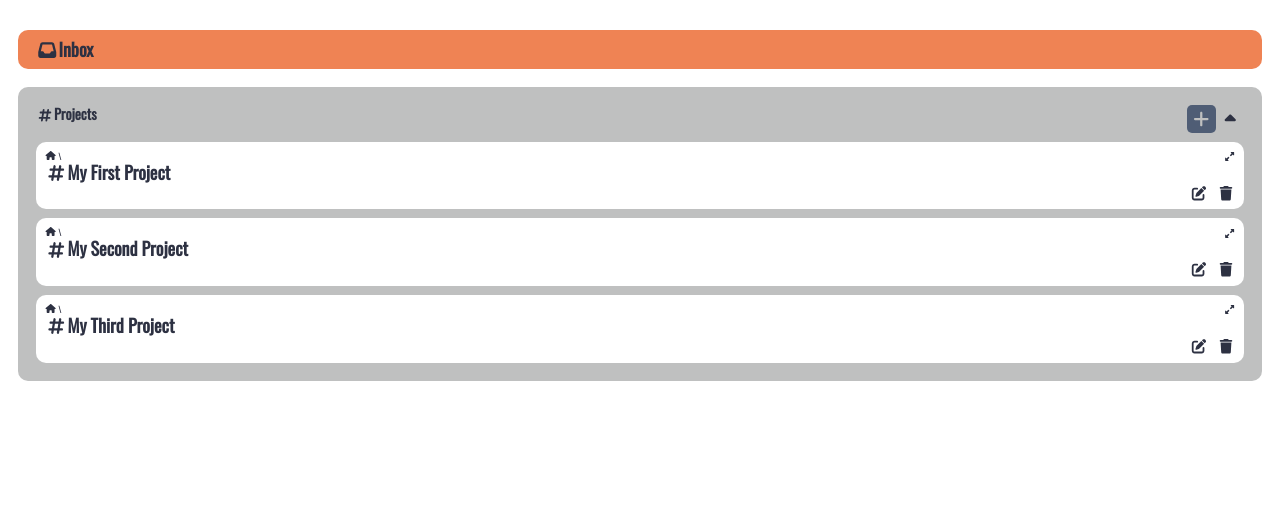
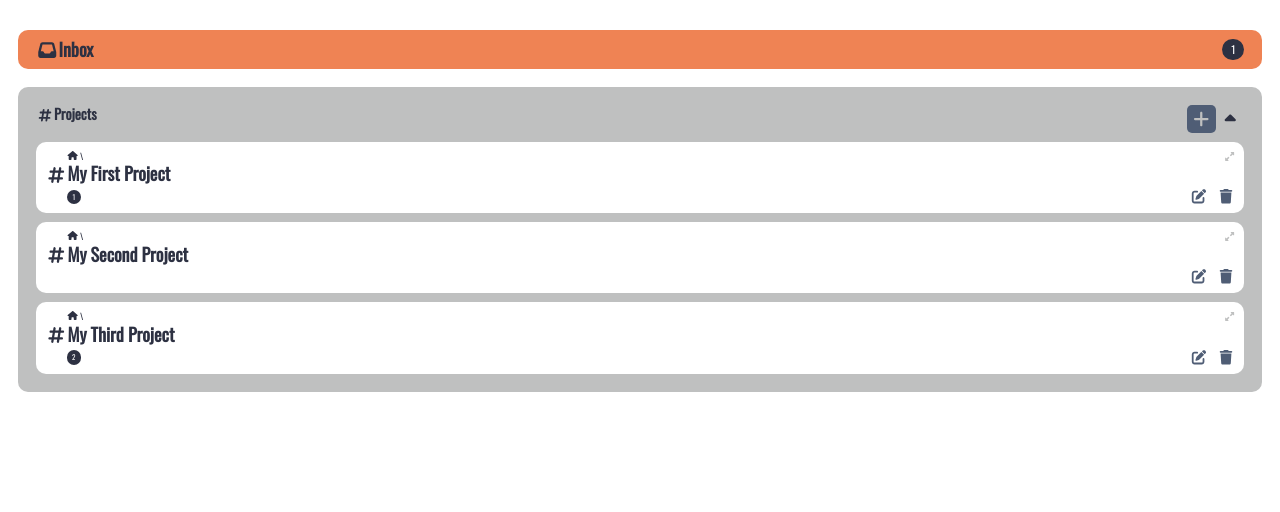
Before and after one commit to frarosset/todo-list, a website built with webpack: page src/index.html in a window 1280 px wide. Shown: the part 236-748 px from the top of the page. Built offline with nearby package versions, Linux system fonts and the light colour scheme; what pubsub-js, webfontloader would draw is missing.

Commit message:
Add visual representation of nTodoNested in the baseDomComponents (and inherited classes) instances

```diff
--- a/src/index.css
+++ b/src/index.css
@@ -171,13 +171,24 @@ body > main {
   grid-template-columns: min-content 1fr min-content min-content;
 }
 
-.project-div__header,
+.project-div__header {
+  grid-template-areas:
+    ". path path back-btn"
+    "title title title title"
+    ". description description description"
+    ". tags . action-div"
+    ". otherinfo otherinfo otherinfo";
+  grid-template-columns: calc(1.2 * var(--title-h2-fontsize)) 1fr min-content min-content;
+}
+
 .note-div__header {
   grid-template-areas:
-    ". path path back-btn"
-    ". title title title"
-    ". description description description"
-    "tags tags . action-div";
+    "path path back-btn"
+    "title title title"
+    "description description description"
+    "tags . action-div"
+    "otherinfo otherinfo otherinfo";
+  grid-template-columns: 1fr min-content min-content;
 }
 
 .todo-div__header {
@@ -187,6 +198,7 @@ body > main {
     ". description description description"
     ". tags . action-div"
     ". otherinfo otherinfo otherinfo";
+  grid-template-columns: min-content 1fr min-content min-content;
 }
 
 .todo-div__back-btn,
@@ -263,11 +275,16 @@ body > main {
   justify-self: center;
 }
 
-.todo-div__other-infos-div {
+.project-div__other-infos-div,
+.todo-div__other-infos-div,
+.note-div__other-infos-div {
   grid-area: otherinfo;
   font-size: var(--base-mini-other-info-fontsize);
   margin: var(--base-header-other-info-margin);
   padding: var(--base-header-other-info-padding);
+}
+
+.todo-div__other-infos-div {
   border-top: 1px solid var(--otherinfo-line-color);
 }
 
@@ -381,11 +398,24 @@ body > main {
 }
 
 .project-mini-div,
+.todo-mini-div,
+.note-mini-div {
+  grid-template-rows: min-content var(--base-mini-status-fontsize) min-content;
+}
+
+.project-mini-div {
+  grid-template-areas:
+    ". path expand-btn"
+    "title  title ."
+    ". otherinfo  action-div";
+  grid-template-columns: calc(1.2 * var(--base-mini-title-fontsize)) 1fr min-content;
+}
+
 .note-mini-div {
   grid-template-areas:
     "path expand-btn"
-    "title  ."
-    ".  action-div";
+    "title ."
+    "otherinfo  action-div";
   grid-template-columns: 1fr min-content;
 }
 
@@ -439,13 +469,34 @@ body > main {
   align-self: center;
 }
 
-.todo-mini-div__other-infos-div {
+.project-mini-div__other-infos-div,
+.todo-mini-div__other-infos-div,
+.note-mini-div__other-infos-div {
   grid-area: otherinfo;
   font-size: var(--base-mini-other-info-fontsize);
+  display: flex;
+  justify-content: flex-start;
+  align-items: baseline;
+  align-self: end;
+  gap: 0.5em;
 }
 
 .todo-mini-div__other-info-div {
   display: flex;
+}
+
+.project-mini-div__expand-btn,
+.todo-mini-div__expand-btn,
+.note-mini-div__expand-btn {
+  color: var(--light-btn-color);
+}
+.project-mini-div__edit-btn,
+.todo-mini-div__edit-btn,
+.note-mini-div__edit-btn,
+.project-mini-div__remove-btn,
+.todo-mini-div__remove-btn,
+.note-mini-div__remove-btn {
+  color: var(--lighter-btn-color);
 }
 
 /* --------------------------------------------*/
@@ -486,6 +537,44 @@ body > main {
   color: var(--home-project-mini-nav-color);
   background-color: var(--home-project-mini-nav-bg-color);
   padding-left: var(--base-list-padding); /* to align with .project-list-div */
+  padding-right: var(--base-list-padding); /* to align with .project-list-div */
+  display: flex;
+  justify-content: space-between;
+  align-items: center;
+}
+
+/* Counters */
+.project-mini-div__n-todo-nested-icon,
+.todo-mini-div__n-todo-nested-icon,
+.note-mini-div__n-todo-nested-icon,
+.project-mini-nav-div__n-todo-nested-icon,
+.todo-mini-nav-div__n-todo-nested-icon,
+.note-mini-nav-div__n-todo-nested-icon {
+  color: var(--ntodonested-color);
+  background-color: var(--ntodonested-bg-color);
+  border-radius: 50%;
+  padding: 0.5em;
+  min-width: 2em;
+  height: 2em;
+  display: flex;
+  align-items: center;
+  justify-content: center;
+  font-size: var(--ntodonested-fontsize);
+}
+
+.project-mini-nav-div__n-todo-nested-icon,
+.todo-mini-nav-div__n-todo-nested-icon,
+.note-mini-nav-div__n-todo-nested-icon {
+  font-size: var(--ntodonested-nav-fontsize);
+}
+
+.project-mini-div__n-todo-nested-icon__hidden,
+.todo-mini-div__n-todo-nested-icon__hidden,
+.note-mini-div__n-todo-nested-icon__hidden,
+.project-mini-nav-div__n-todo-nested-icon__hidden,
+.todo-mini-nav-div__n-todo-nested-icon__hidden,
+.note-mini-nav-div__n-todo-nested-icon__hidden {
+  display: none;
 }
 
 /* Adjust home icon and path */
@@ -782,6 +871,8 @@ body > main {
   --base-mini-path-fontsize: 0.5rem;
   --base-mini-other-info-fontsize: 0.8rem;
   --base-footer-fontsize: 0.5rem;
+  --ntodonested-fontsize: calc(0.5 * var(--base-mini-other-info-fontsize));
+  --ntodonested-nav-fontsize: calc(0.75 * var(--base-mini-other-info-fontsize));
 
   --main-padding: 1rem;
   --base-list-padding: 1rem;
@@ -821,6 +912,9 @@ body > main {
   --dialog-color: var(--col-txt-alt);
   --dialog-content-color: var(--col-txt);
   --dialog-submit-btn-color: var(var(--col-txt));
+  --light-btn-color: var(--col-grey);
+  --lighter-btn-color: var(--col-secondary);
+  --ntodonested-color: var(--col-white);
 
   --home-project-mini-nav-bg-color: var(--col-accent);
   --base-list-bg-color: var(--col-grey);
@@ -830,6 +924,7 @@ body > main {
   --dialog-bg-color: var(--col-black);
   --dialog-content-bg-color: var(--bg-col);
   --dialog-submit-btn-bg-color: var(--col-accent);
+  --ntodonested-bg-color: var(--col-black);
 
   --dialog-margin: var(--main-padding);
   --dialog-width: calc(var(--max-width) - 2 * var(--main-padding));
--- a/src/js-modules/dom/baseDomComponent.js
+++ b/src/js-modules/dom/baseDomComponent.js
@@ -31,6 +31,9 @@ export default class baseDomComponent {
     actionDiv: `action-div`,
     removeBtn: `remove-btn`,
     editBtn: `edit-btn`,
+    nTodoNestedIcon: `n-todo-nested-icon`,
+    otherInfoDiv: `other-info-div`,
+    otherInfosDiv: `other-infos-div`,
   };
 
   static associatedDialog = () => null; // method to fetch the dialog after its creation
@@ -86,6 +89,8 @@ export default class baseDomComponent {
     if (this.obj.editable) {
       header.appendChild(this.initActionButtons());
     }
+
+    header.append(this.initOtherInfo(false));
 
     return header;
   }
@@ -296,6 +301,42 @@ export default class baseDomComponent {
     return removeBtn;
   }
 
+  initOtherInfo(showNTodoNestedIcon = true) {
+    const div = initDiv(this.getCssClass("otherInfosDiv"));
+    if (showNTodoNestedIcon) {
+      div.appendChild(this.initNTodoNestedIcon());
+    }
+    return div;
+  }
+
+  initNTodoNestedIcon() {
+    const cssClass = this.getCssClass("nTodoNestedIcon");
+    const cssClassHidden = `${cssClass}__hidden`;
+
+    const nTodoNestedIcon = initP(cssClass, null, this.obj.nTodoNested);
+    const toggleHiddenClass = () =>
+      nTodoNestedIcon.classList.toggle(
+        cssClassHidden,
+        this.obj.nTodoNested === 0
+      );
+
+    toggleHiddenClass();
+
+    // Set the tooltip when hovering
+    nTodoNestedIcon.title = `Number of nested todo yet to be done`;
+
+    PubSub.subscribe(
+      this.getPubSubName("NTODONESTED CHANGE", "main"),
+      (msg) => {
+        console.log(msg);
+        nTodoNestedIcon.textContent = `${this.obj.nTodoNested}`;
+        toggleHiddenClass();
+      }
+    );
+
+    return nTodoNestedIcon;
+  }
+
   // callbacks
   static renderObjCallback = (e) => {
     PubSub.publish("RENDER GENERIC", e.currentTarget.objToRender);
--- a/src/js-modules/dom/domMiniComponentMixin.js
+++ b/src/js-modules/dom/domMiniComponentMixin.js
@@ -63,6 +63,8 @@ function redefineInitMini() {
 
       this.div.appendChild(this.initActionButtons());
 
+      this.div.append(this.initOtherInfo(true));
+
       this.div.associatedType = this.obj.type;
       this.div.associatedObject = this.obj;
       this.div.addEventListener("click", btnRenderTodoCallback);
@@ -76,6 +78,7 @@ function redefineInitMiniNav() {
       // it becomes a method: 'this' is the object it will be attached to
       this.div = initDiv(this.constructor.blockName);
       this.div.appendChild(this.initTitle());
+      this.div.appendChild(this.initNTodoNestedIcon());
 
       this.div.associatedType = this.obj.type;
       this.div.associatedObject = this.obj;
--- a/src/js-modules/dom/todoDomComponent.js
+++ b/src/js-modules/dom/todoDomComponent.js
@@ -14,8 +14,6 @@ export default class todoDomComponent extends baseDomComponent {
     ...baseDomComponent.cssClass,
     stateBtn: `state-btn`,
     imminenceIcon: `imminence-icon`,
-    otherInfosDiv: `other-infos-div`,
-    otherInfoDiv: `other-info-div`,
     dueDateInfoDiv: `due-date-info-div`,
     priorityInfoDiv: `priority-info-div`,
     stateInfoDiv: `state-info-div`,
@@ -90,18 +88,19 @@ export default class todoDomComponent extends baseDomComponent {
 
     this.header.prepend(this.initImminenceIcon());
     this.header.prepend(this.initStatusBtn());
-    this.header.append(this.initOtherInfo());
 
     this.initAllDomLists(); // method added via composition (see below)
   }
 
   // Block initialization
-  initOtherInfo() {
-    const div = initDiv(this.getCssClass("otherInfosDiv"));
+  initOtherInfo(showNTodoNestedIcon = true, showTodoInfo = true) {
+    const div = super.initOtherInfo(showNTodoNestedIcon);
 
-    div.append(this.initDueDate());
-    div.append(this.initPriority());
-    div.append(this.initState());
+    if (showTodoInfo) {
+      div.append(this.initDueDate());
+      div.append(this.initPriority());
+      div.append(this.initState());
+    }
 
     return div;
   }
@@ -175,13 +174,12 @@ export default class todoDomComponent extends baseDomComponent {
   };
 
   initImminenceIcon() {
-    // The icon shows the state of the todo, the color shows the priority
     const getIcon = () =>
       todoDomComponent.imminenceIcons[this.obj.imminenceIdx];
     const getColor = () =>
       todoDomComponent.imminenceColors[this.obj.imminenceIdx];
 
-    // Init the button with the right icon
+    // Init the icon with the right icon
     const imminenceIcon = initP(this.getCssClass("imminenceIcon"), getIcon());
 
     // Set the color
--- a/src/js-modules/dom/todoDomMiniComponent.js
+++ b/src/js-modules/dom/todoDomMiniComponent.js
@@ -1,4 +1,3 @@
-import { initDiv } from "../../js-utilities/commonDomComponents.js";
 import { todoDomComponent } from "./fixCircularDependenciesInDomComponents.js";
 import { domMiniComponentMixin } from "./fixCircularDependenciesInDomComponents.js";
 
@@ -10,12 +9,11 @@ export default class todoDomMiniComponent extends todoDomComponent {
 
     this.div.appendChild(this.initStatusBtn());
     this.div.appendChild(this.initImminenceIcon());
-    this.div.append(this.initOtherInfo());
   }
 
   // Block initialization
   initOtherInfo() {
-    const div = initDiv(this.getCssClass("otherInfosDiv"));
+    const div = super.initOtherInfo(true, false);
     div.append(this.initDueDate(""));
 
     return div;
--- a/src/js-modules/logic/baseComponent.js
+++ b/src/js-modules/logic/baseComponent.js
@@ -80,12 +80,18 @@ export default class baseComponent {
 
   increaseNTodoNested(amount = 1) {
     this.nTodoNested += amount;
+
+    PubSub.publish(this.getPubSubName("NTODONESTED CHANGE", "main"));
+
     this.increaseParentNTodoNested(amount);
     this.increaseListNTodoNested(amount);
     console.log(this.pathAndThisStr, this.nTodoNested);
   }
   decreaseNTodoNested(amount = 1) {
     this.nTodoNested -= amount;
+
+    PubSub.publish(this.getPubSubName("NTODONESTED CHANGE", "main"));
+
     this.decreaseParentNTodoNested(amount);
     this.decreaseListNTodoNested(amount);
     console.log(this.pathAndThisStr, this.nTodoNested);
```
